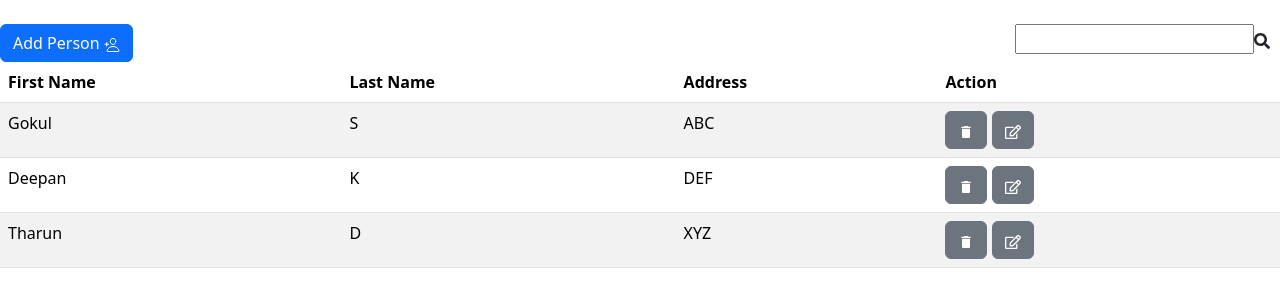
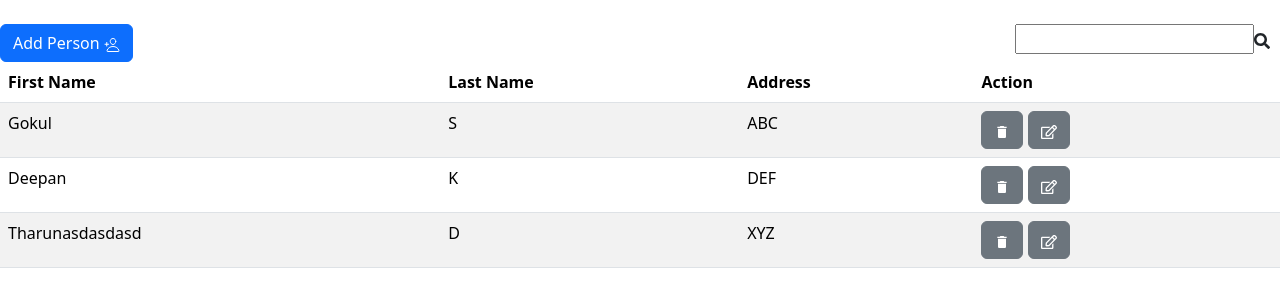
Before and after one commit to Gokul-DA/react-sample-apps, a React (Create React App) app: page / in a window 1280 px wide. Shown: the top 306 px of the page. Built offline with nearby package versions, Linux system fonts and the light colour scheme; data requests are answered from the project's data file.

Commit message:
axios Implemented. But edit is not working as expected

```diff
--- a/db.json
+++ b/db.json
@@ -1,20 +1,20 @@
 {
   "person": [
     {
-      "id": 1,
+      "id": "1",
       "firstName": "Gokul",
       "lastName": "S",
       "address": "ABC"
     },
     {
-      "id": 2,
+      "id": "2",
       "firstName": "Deepan",
       "lastName": "K",
       "address": "DEF"
     },
     {
-      "id": 3,
-      "firstName": "Tharun",
+      "id": "3",
+      "firstName": "Tharunasdasdasd",
       "lastName": "D",
       "address": "XYZ"
     }
--- a/package.json
+++ b/package.json
@@ -6,7 +6,9 @@
     "@testing-library/jest-dom": "^5.17.0",
     "@testing-library/react": "^13.4.0",
     "@testing-library/user-event": "^13.5.0",
+    "axios": "^1.6.5",
     "bootstrap": "^5.3.2",
+    "json-server": "^1.0.0-alpha.14",
     "react": "^18.2.0",
     "react-dom": "^18.2.0",
     "react-icons": "^4.12.0",
--- a/src/component/TableApp/PersonList.jsx
+++ b/src/component/TableApp/PersonList.jsx
@@ -3,32 +3,15 @@ import { MdDelete } from 'react-icons/md'
 import { IoPersonAddOutline } from 'react-icons/io5'
 import { FaRegEdit, FaSearch } from 'react-icons/fa'
 import PersonForm from './PersonForm'
+import axios from 'axios'
+
 class PersonList extends Component {
   constructor(props) {
     super(props)
   }
 
   state = {
-    personDetails: [
-      {
-        id: 1,
-        firstName: 'Gokul',
-        lastName: 'S',
-        address: 'ABC',
-      },
-      {
-        id: 2,
-        firstName: 'Deepan',
-        lastName: 'K',
-        address: 'DEF',
-      },
-      {
-        id: 3,
-        firstName: 'Tharun',
-        lastName: 'D',
-        address: 'XYZ',
-      },
-    ],
+    personDetails: [],
     addPersonClicked: false,
     editRecordClicked: false,
     selectedRecordToEdit: 0,
@@ -38,8 +21,23 @@ class PersonList extends Component {
   }
 
   componentDidMount() {
-    console.log('Called didMount')
-    this.setState({ filteredPersonDetails: this.state.personDetails })
+    console.log('mounted')
+    this.setPerson()
+  }
+
+  setPerson = () => {
+    axios
+      .get('http://localhost:3000/person')
+      .then((res) => {
+        this.setState({
+          filteredPersonDetails: res.data,
+          personDetails: res.data,
+        })
+        console.log(res.data)
+      })
+      .catch((err) => {
+        console.log(err)
+      })
   }
 
   addBtnHandler = () => {
@@ -49,11 +47,16 @@ class PersonList extends Component {
   addPerson = (event) => {
     event.preventDefault()
     let person = {
-      id: this.getNextId(),
+      id: this.getNextId().toString(),
       firstName: event.target.firstName.value,
       lastName: event.target.lastName.value,
       address: event.target.address.value,
     }
+
+    axios
+      .post('http://localhost:3000/person', person)
+      .then((res) => {
+        console.log('postdata', res.data)
         this.setState(
           {
             personDetails: [...this.state.personDetails, person],
@@ -63,19 +66,59 @@ class PersonList extends Component {
             this.filterData()
           }
         )
+      })
+      .catch((err) => {
+        console.log('error happened while posting: ', err)
+      })
   }
 
   removePerson = (id) => {
+    console.log('id to be deleted :', id)
+    axios
+      .delete('http://localhost:3000/person/' + id)
+      .then((res) => {
+        console.log('Deleted row: ', res.data.id)
         this.setState(
           {
             personDetails: [
               ...this.state.personDetails.filter((person) => {
-            return person.id !== id
+                return person.id !== res.data.id
               }),
             ],
+            // filteredPersonDetails: this.state.personDetails,
           },
-      () => this.filterData()
+          () => {
+            this.filterData()
+          }
         )
+      })
+      .catch((err) => {
+        console.log('error while deleting: ', err)
+      })
+
+    // this.setState(
+    //   {
+    //     filteredPersonDetails: [this.state.personDetails],
+    //   },
+    //   () => {
+    //     console.log('actual length :::', this.state.personDetails.length)
+    //     console.log(
+    //       'filter length :::',
+    //       this.state.filteredPersonDetails.length
+    //     )
+    //   }
+    // )
+
+    // this.setState(
+    //   {
+    //     personDetails: [
+    //       ...this.state.personDetails.filter((person) => {
+    //         return person.id !== id
+    //       }),
+    //     ],
+    //   },
+    //   () => this.filterData()
+    // )
   }
 
   getNextId() {
@@ -83,7 +126,7 @@ class PersonList extends Component {
       (max, person) => (person.id > max ? person.id : max),
       -Infinity
     )
-    return maxId + 1
+    return +maxId + 1
   }
 
   handleEditRecord = (id) => {
@@ -96,60 +139,48 @@ class PersonList extends Component {
 
   updatePerson = (event) => {
     event.preventDefault()
+    console.log('insdie udpate')
     let updatedPerson = {
-      id: this.state.selectedRecordToEdit,
+      id: this.state.selectedRecordToEdit.toString(),
       firstName: event.target.firstName.value,
       lastName: event.target.lastName.value,
       address: event.target.address.value,
     }
 
-    // let indexToUpdate = this.state.personDetails.findIndex(
-    //   (person) => person.id === updatedPerson.id
-    // )
-
-    // if (indexToUpdate !== -1) {
-    //   this.setState({
-    //     personDetails: [
-    //       this.state.personDetails.map((person, index) =>
-    //         index === indexToUpdate ? { ...person, ...updatedPerson } : person
-    //       ),
-    //     ],
-    //     editRecordClicked: !this.state.editRecordClicked,
-    //   })
-    // } else {
-    //   console.log('Person not found for updating')
-    // }
-
-    this.setState(
-      (prevState) => {
-        const updatedPersonDetails = prevState.personDetails.map((person) =>
-          person.id === updatedPerson.id
+    axios
+      .put('http://localhost:3000/person/' + updatedPerson.id, updatedPerson)
+      .then((res) => {
+        let upatedPersonDetails = this.state.personDetails.map((person) => {
+          return person.id === this.updatePerson.id
             ? { ...person, ...updatedPerson }
             : person
-        )
-
-        return {
-          personDetails: updatedPersonDetails,
+        })
+        this.setState(
+          {
+            personDetails: upatedPersonDetails,
             editRecordClicked: !this.state.editRecordClicked,
-        }
           },
           () => this.filterData()
         )
-
-    // this.setState({
-    //   personDetails: [
-    //     this.state.personDetails.map((person) => {
-    //       console.log(
-    //         'person.id === updatedPerson.id',
-    //         person.id === updatedPerson.id
-    //       )
-    //       return person.id === updatedPerson.id
+      })
+      .catch((err) => {
+        console.log('error occured while put/editing: ', err)
+      })
+    // this.setState(
+    //   (prevState) => {
+    //     const updatedPersonDetails = prevState.personDetails.map((person) =>
+    //       person.id === updatedPerson.id
     //         ? { ...person, ...updatedPerson }
     //         : person
-    //     }),
-    //   ],
-    //   editRecordClicked: !this.state.editRecordClicked,
-    // })
+    //     )
+
+    //     return {
+    //       personDetails: updatedPersonDetails,
+    //       editRecordClicked: !this.state.editRecordClicked,
+    //     }
+    //   },
+    //   () => this.filterData()
+    // )
   }
 
   searchButtonHandler = (event) => {
```
Also changed, not shown: 2 other files (tests, documents, lock files or other folders). Lines whose indentation alone changed are shown as unchanged.
